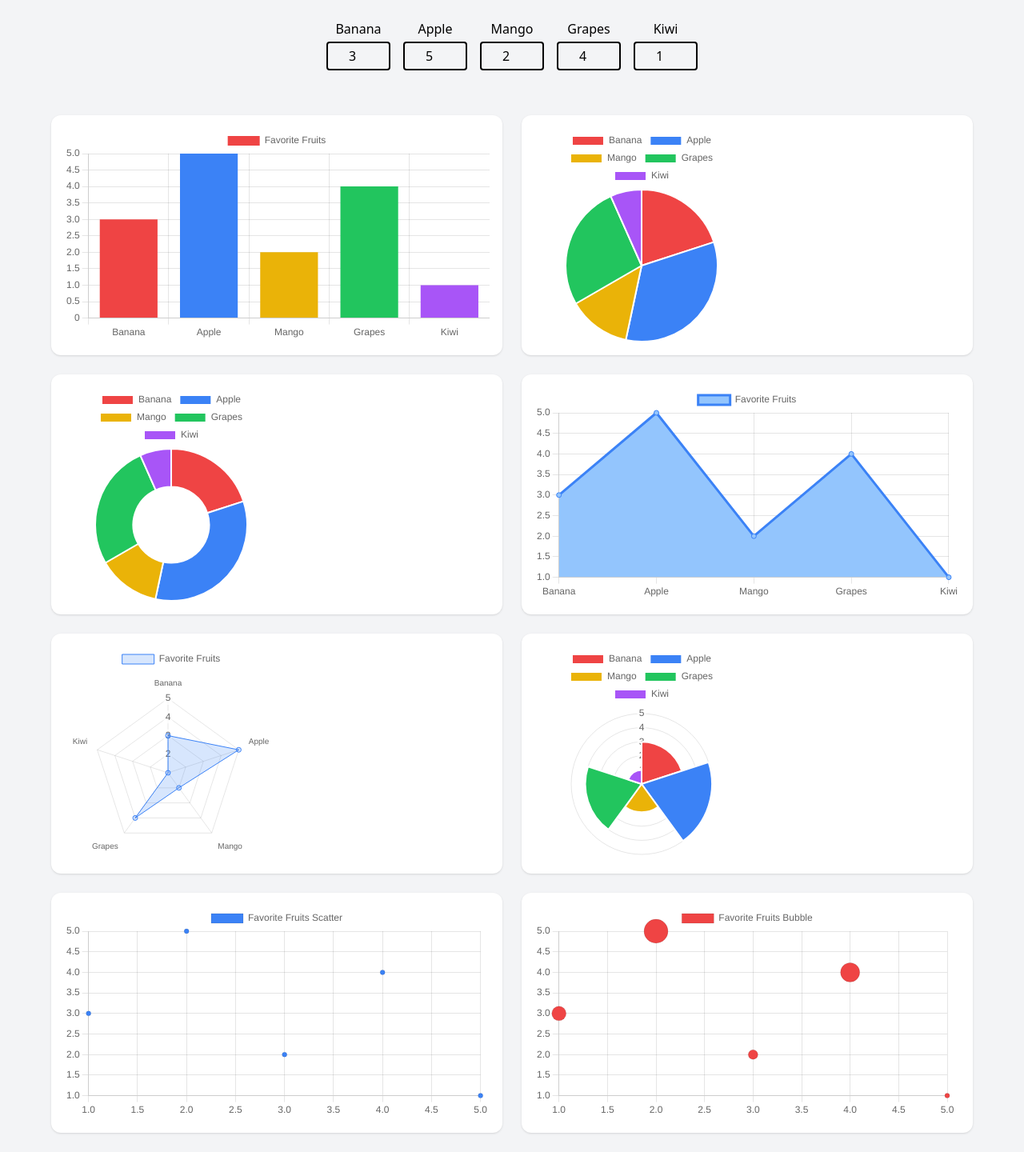
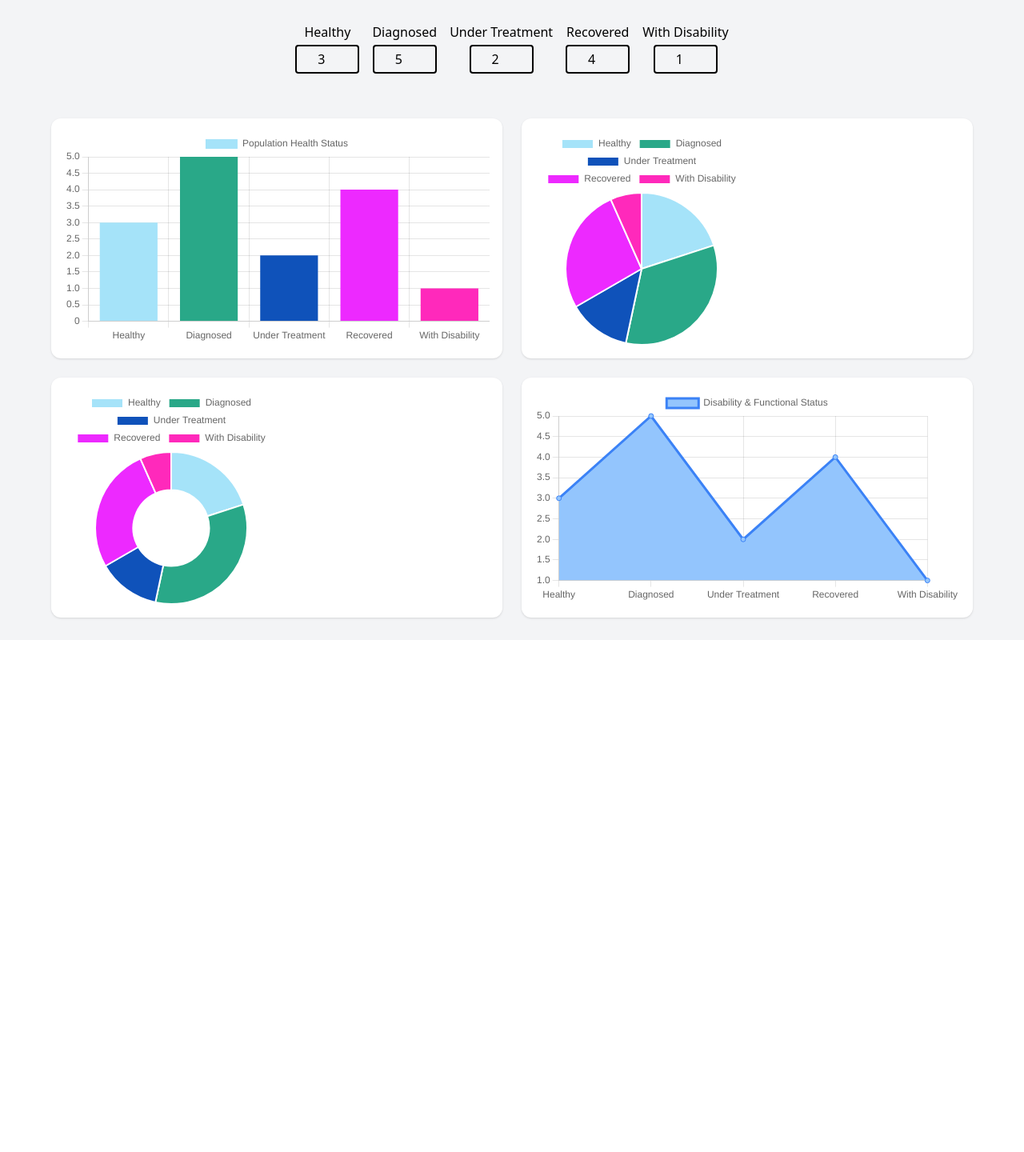
Before and after one commit to benedict1117/react-chart-js-demo, a React (Vite) app: page / in a window 1280 px wide. Shown: the whole page at 80% size. After the commit the page ends 800 px from the top, so only its background shows below. Built offline with nearby package versions, Linux system fonts and the light colour scheme.

Commit message:
updated_app.tsx
latest version

```diff
--- a/src/App.tsx
+++ b/src/App.tsx
@@ -19,7 +19,7 @@ import {
   type ChartData,
 } from "chart.js";
 import { useState } from "react";
-import { Bar, Pie, Line, Doughnut, Radar, PolarArea, Bubble, Scatter } from "react-chartjs-2";
+import { Bar, Pie, Line, Doughnut } from "react-chartjs-2";
 
 // Register all Chart.js components we need
 ChartJS.register(
@@ -40,8 +40,8 @@ ChartJS.register(
   ScatterController
 );
 
-const LABELS = ["Banana", "Apple", "Mango", "Grapes", "Kiwi"];
-const COLORS = ["#ef4444", "#3b82f6", "#eab308", "#22c55e", "#a855f7"];
+const LABELS = ["Healthy", "Diagnosed", "Under Treatment", "Recovered", "With Disability"];
+const COLORS = ["#A5E3F9", "#29A888", "#0F52BA", "#ed29ff", "#ff29bb"];
 const INITIAL_VALUES = [3, 5, 2, 4, 1];
 
 export default function App() {
@@ -56,73 +56,30 @@ export default function App() {
   // Derived chart data
   const barData: ChartData<"bar", number[], string> = {
     labels: LABELS,
-    datasets: [{ label: "Favorite Fruits", data: values, backgroundColor: COLORS }],
+    datasets: [{ label: "Population Health Status", data: values, backgroundColor: COLORS }],
   };
 
   const pieData: ChartData<"pie", number[], string> = {
     labels: LABELS,
-    datasets: [{ label: "Favorite Fruits", data: values, backgroundColor: COLORS }],
+    datasets: [{ label: "Population Health Status", data: values, backgroundColor: COLORS }],
   };
 
   const doughnutData: ChartData<"doughnut", number[], string> = {
     labels: LABELS,
-    datasets: [{ label: "Favorite Fruits", data: values, backgroundColor: COLORS }],
+    datasets: [{ label: "Disease & Diagnosis Data", data: values, backgroundColor: COLORS }],
   };
 
   const lineData: ChartData<"line", number[], string> = {
     labels: LABELS,
-    datasets: [{ label: "Favorite Fruits", data: values, borderColor: "#3b82f6", backgroundColor: "#93c5fd", fill: true }],
+    datasets: [{ label: "Disability & Functional Status", data: values, borderColor: "#3b82f6", backgroundColor: "#93c5fd", fill: true }],
   };
 
-  const radarData: ChartData<"radar", number[], string> = {
-    labels: LABELS,
-    datasets: [
-      {
-        label: "Favorite Fruits",
-        data: values,
-        backgroundColor: "rgba(59, 130, 246, 0.2)",
-        borderColor: "#3b82f6",
-        borderWidth: 1,
-      },
-    ],
-  };
 
-  const polarAreaData: ChartData<"polarArea", number[], string> = {
-    labels: LABELS,
-    datasets: [{ label: "Favorite Fruits", data: values, backgroundColor: COLORS }],
-  };
-
-  const scatterData: ChartData<"scatter", { x: number; y: number }[], string> = {
-    labels: LABELS,
-    datasets: [
-      {
-        label: "Favorite Fruits Scatter",
-        data: values.map((v, i) => ({ x: i + 1, y: v })),
-        backgroundColor: "#3b82f6",
-      },
-    ],
-  };
-
-  const bubbleData: ChartData<"bubble", { x: number; y: number; r: number }[], string> = {
-    labels: LABELS,
-    datasets: [
-      {
-        label: "Favorite Fruits Bubble",
-        data: values.map((v, i) => ({ x: i + 1, y: v, r: v * 3 })),
-        backgroundColor: "#ef4444",
-      },
-    ],
-  };
-
-  // Common options
   const barOptions: ChartOptions<"bar"> = { responsive: true, plugins: { legend: { position: "top" } } };
   const pieOptions: ChartOptions<"pie"> = { responsive: true, plugins: { legend: { position: "top" } } };
   const doughnutOptions: ChartOptions<"doughnut"> = { responsive: true, plugins: { legend: { position: "top" } } };
   const lineOptions: ChartOptions<"line"> = { responsive: true, plugins: { legend: { position: "top" } } };
-  const radarOptions: ChartOptions<"radar"> = { responsive: true, plugins: { legend: { position: "top" } } };
-  const polarAreaOptions: ChartOptions<"polarArea"> = { responsive: true, plugins: { legend: { position: "top" } } };
-  const scatterOptions: ChartOptions<"scatter"> = { responsive: true, plugins: { legend: { position: "top" } } };
-  const bubbleOptions: ChartOptions<"bubble"> = { responsive: true, plugins: { legend: { position: "top" } } };
+
 
   return (
     <div className="flex flex-col items-center justify-center gap-8 p-6 bg-gray-100 min-h-screen">
@@ -155,18 +112,7 @@ export default function App() {
         <div className="h-[300px] bg-white p-4 rounded-xl shadow">
           <Line data={lineData} options={lineOptions} />
         </div>
-        <div className="h-[300px] bg-white p-4 rounded-xl shadow">
-          <Radar data={radarData} options={radarOptions} />
-        </div>
-        <div className="h-[300px] bg-white p-4 rounded-xl shadow">
-          <PolarArea data={polarAreaData} options={polarAreaOptions} />
-        </div>
-        <div className="h-[300px] bg-white p-4 rounded-xl shadow">
-          <Scatter data={scatterData} options={scatterOptions} />
-        </div>
-        <div className="h-[300px] bg-white p-4 rounded-xl shadow">
-          <Bubble data={bubbleData} options={bubbleOptions} />
-        </div>
+
       </div>
     </div>
   );
```
